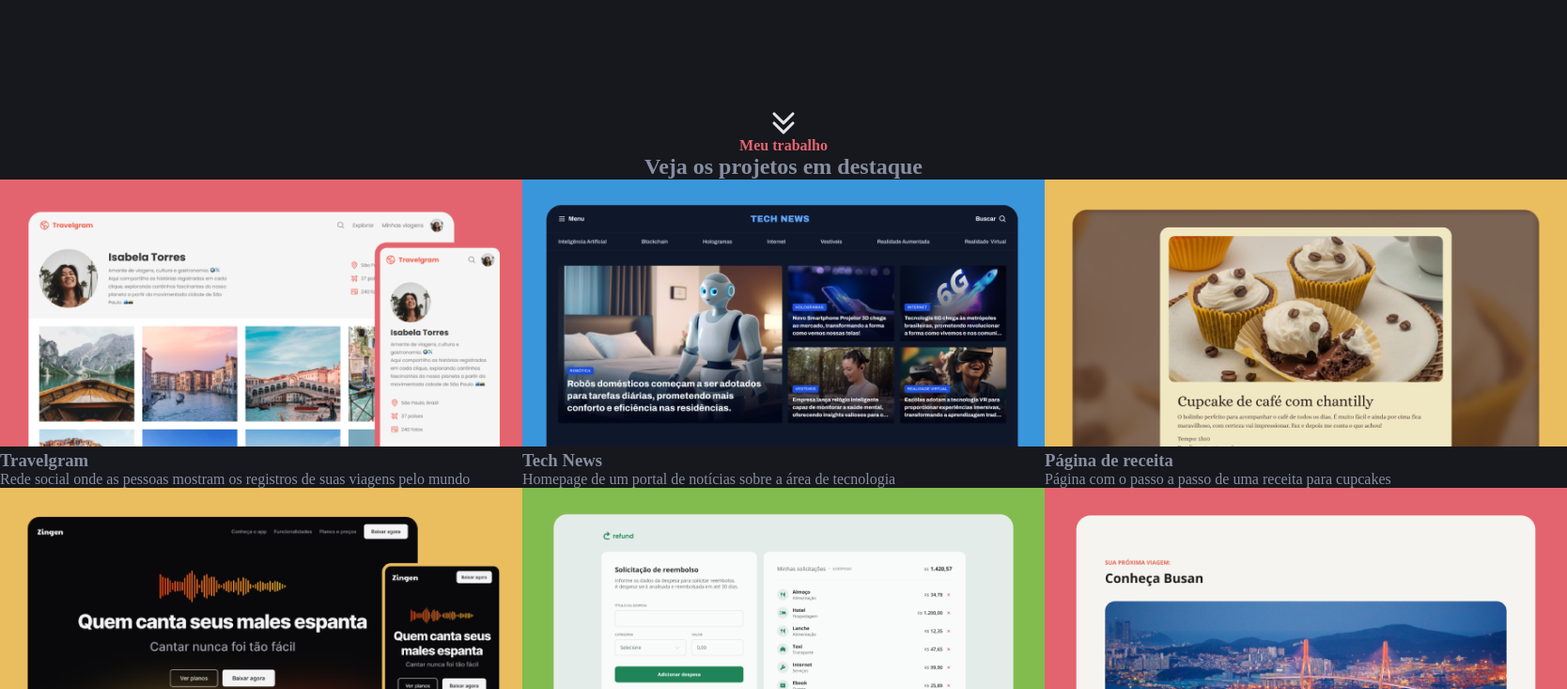
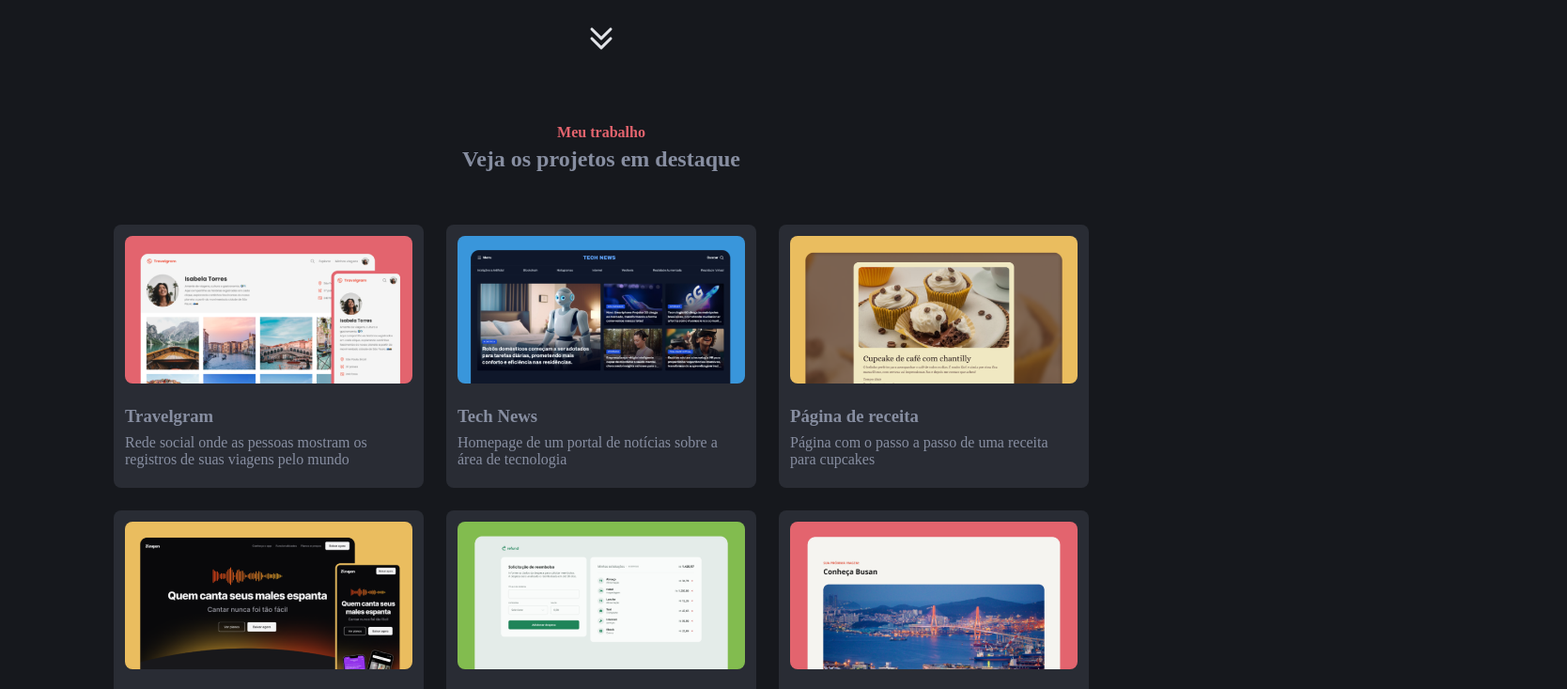
Before and after one commit to Raf-RM/Full-stack-Rocketseat-Formation, a plain HTML site: page Avançando com HTML e CSS/Projeto-Portfiolio-Dev/index.html in a window 1280 px wide. Shown: the part 636-1369 px from the top of the page at 94% size, 1668 px wide, since content can reach past the window. Drawn offline with Linux system fonts and the light colour scheme.

Commit message:
Add ajustes dos cards, posicionamento da section card e do header

```diff
--- a/Avançando com HTML e CSS/Projeto-Portfiolio-Dev/index.html
+++ b/Avançando com HTML e CSS/Projeto-Portfiolio-Dev/index.html
@@ -68,12 +68,11 @@
           </figcaption>
         </figure>
       </div>
+      <img src="assets/icons/CaretDoubleDown.svg" alt="">
     </div>
-
   </header>
   <main >
     <section id="projects" class="grid grid-flow-column">
-      <img src="assets/icons/CaretDoubleDown.svg" alt="">
       <strong>Meu trabalho</strong>
       <h2>Veja os projetos em destaque</h2>
       <div id="cards" class="grid grid-areas">
@@ -111,8 +110,8 @@
             <h3>Refund</h3>
             <p>Um sistema para pedido e acompanhamento de reembolso </p>
           </figcaption>
-        </figure class="card">
-        <figure>
+        </figure>
+        <figure class="card">
           <img src="assets/images/Thumbnail_Project-06.png" alt="">
           <figcaption>
             <h3>Página de turismo</h3>
--- a/Avançando com HTML e CSS/Projeto-Portfiolio-Dev/styles/header.css
+++ b/Avançando com HTML e CSS/Projeto-Portfiolio-Dev/styles/header.css
@@ -1,5 +1,5 @@
 header {
-  height: 750px;
+  /* height: 750px; */
 
   background-image: url(../assets/images/Background_Intro.png);
   background-size: cover;
@@ -23,8 +23,7 @@ header {
   width: 1040px;
   text-align: center;
   padding-inline: 143px;
-  margin: 0px auto;
-
+  margin: 0px auto 0px;
 }
 
 #codeimg{
@@ -36,16 +35,17 @@ header {
 #presentation{
   width: 680px;
   text-align: center;
-  margin: 128px auto 80px;
+  margin: 130px auto 80px;
 
   h1{
     margin-block: 8px 20px;
   }
+}
 
-  #container-tags{
-    margin-top: 80px;
-
-  }
+#container-tags{
+  height: 40px;
+  padding: 0px;
+  margin-block: 0px 96px;
 }
 
 #github{
--- a/Avançando com HTML e CSS/Projeto-Portfiolio-Dev/styles/section.css
+++ b/Avançando com HTML e CSS/Projeto-Portfiolio-Dev/styles/section.css
@@ -1,3 +1,29 @@
 #projects {
   justify-items: center;
+  margin-block: 72px 144px;
+
+  h2{
+    margin-block: 6px 56px;
+  }
+
+  #cards{
+    gap: 24px;
+  }
 }
+
+.card{
+  width: 330px;
+  height: 280px;
+  background-color: var(--gray-300);
+  border-radius: 8px;
+  padding: 12px;
+
+  h3{
+    margin-block: 20px 8px;
+  }
+
+  img{
+    width: 306px;
+    border-radius: 8px;
+  }
+}
```
